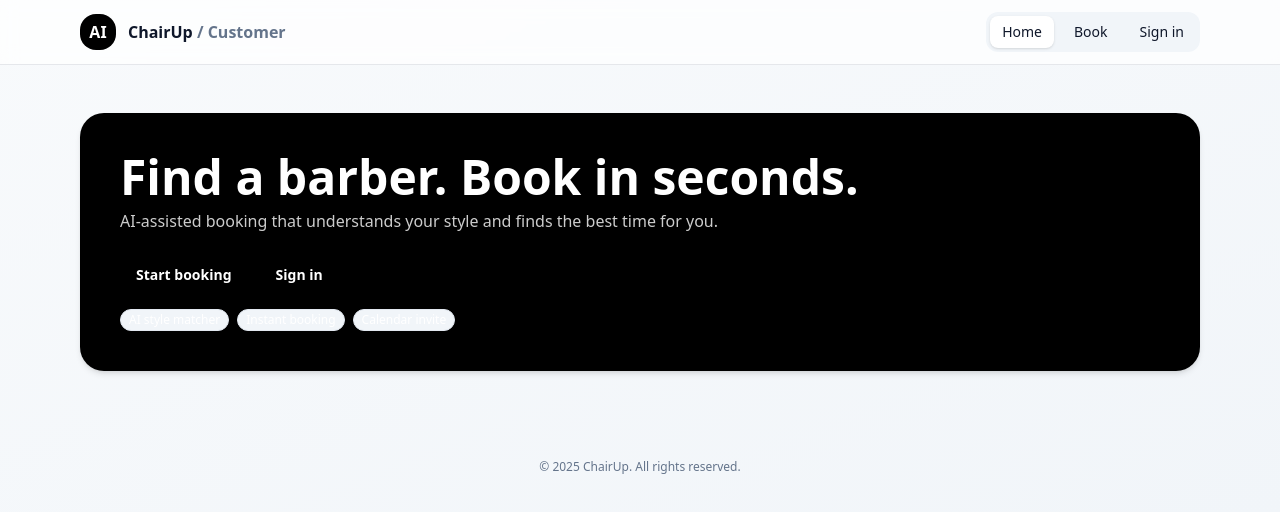
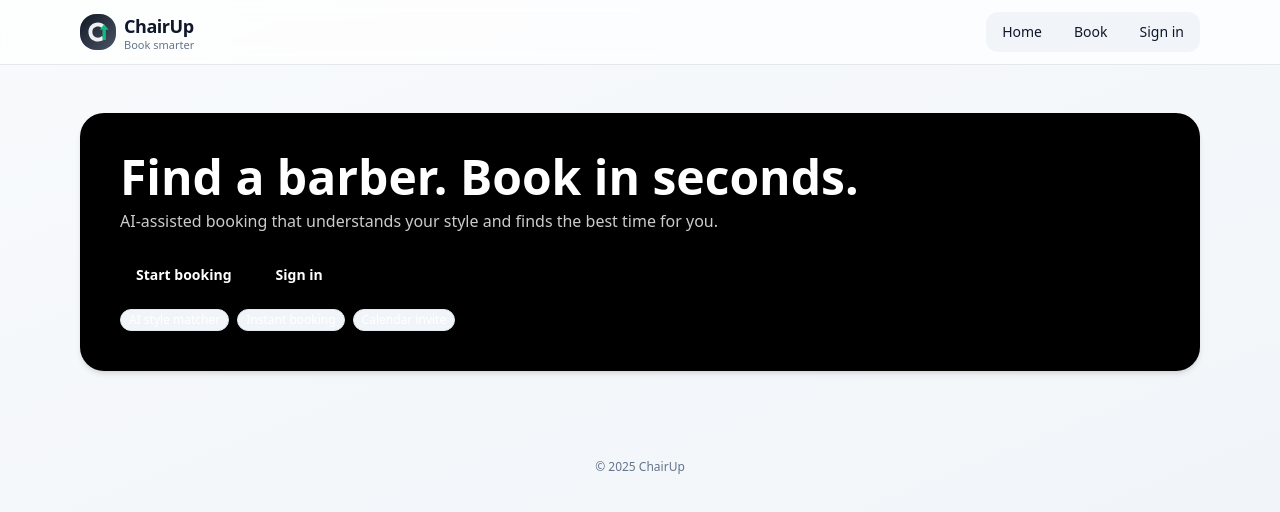
Before and after one commit to Rivanhindaia/ChairUpAi., a Next.js app in the folder chairup-customer-ai/: page / in a window 1280 px wide. Shown: the top 512 px of the page. Built offline with nearby package versions, Linux system fonts and the light colour scheme.

Commit message:
Update layout.tsx

```diff
--- a/chairup-customer-ai/app/layout.tsx
+++ b/chairup-customer-ai/app/layout.tsx
@@ -1,7 +1,11 @@
 import './globals.css'
 import Link from 'next/link'
+import Logo from '@/components/Logo'
 
-export const metadata = { title: 'ChairUp — Customer', description: 'Find a barber. Book in seconds.' }
+export const metadata = {
+  title: 'ChairUp — Customer',
+  description: 'Find a barber nearby. Book in seconds.',
+}
 
 export default function RootLayout({ children }: { children: React.ReactNode }) {
   return (
@@ -9,19 +13,16 @@ export default function RootLayout({ children }: { children: React.ReactNode })
       <body>
         <header className="sticky top-0 z-10 backdrop-blur bg-white/70 border-b">
           <div className="container py-3 flex items-center justify-between">
-            <div className="flex items-center gap-3">
-              <div className="w-9 h-9 rounded-2xl bg-black text-white grid place-items-center font-bold">AI</div>
-              <div className="font-semibold">ChairUp <span className="text-slate-500">/ Customer</span></div>
-            </div>
-            <nav className="nav">
-              <Link href="/" className="link link-active">Home</Link>
-              <Link href="/app" className="link">Book</Link>
-              <Link href="/sign-in" className="link">Sign in</Link>
+            <Logo />
+            <nav className="flex items-center gap-2 p-1 rounded-xl bg-slate-100">
+              <Link href="/" className="px-3 py-1.5 rounded-lg text-sm hover:bg-white">Home</Link>
+              <Link href="/app" className="px-3 py-1.5 rounded-lg text-sm hover:bg-white">Book</Link>
+              <Link href="/sign-in" className="px-3 py-1.5 rounded-lg text-sm hover:bg-white">Sign in</Link>
             </nav>
           </div>
         </header>
         <main className="container py-8 md:py-12">{children}</main>
-        <footer className="footer">© {new Date().getFullYear()} ChairUp. All rights reserved.</footer>
+        <footer className="text-center text-xs text-slate-500 py-10">© {new Date().getFullYear()} ChairUp</footer>
       </body>
     </html>
   )
```
